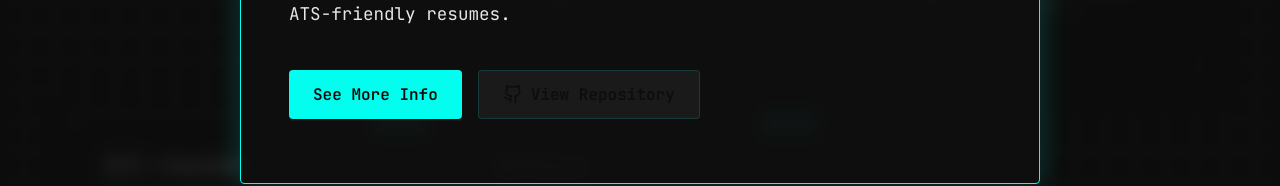
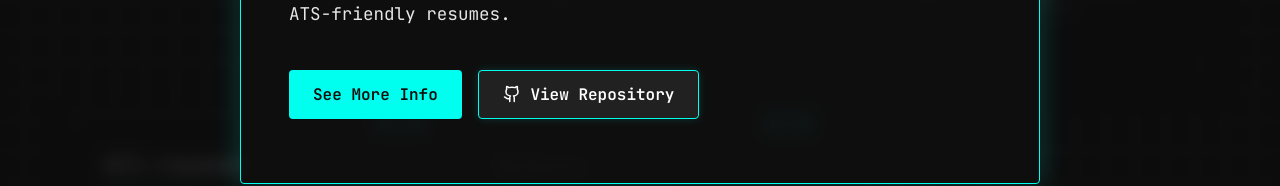
Before and after one commit to Abdul-Malik-0404/Portfolio, a Next.js app: page / in a window 1280 px wide. Both pictures are taken after a click on the element 250 px from the left and 2985 px from the top of the page. Shown: the part 3062-3248 px from the top of the page. Built offline with nearby package versions, Linux system fonts and the light colour scheme; no server answers.

Commit message:
Update View Repository button with bright contrast and glowing cyan hover state

```diff
--- a/src/app/globals.css
+++ b/src/app/globals.css
@@ -740,6 +740,32 @@ a, button, [role="button"], .interactive, .hover-glow {
   box-shadow: 0 0 20px rgba(0, 255, 238, 0.4);
 }
 
+.action-btn-secondary {
+  display: inline-flex;
+  align-items: center;
+  justify-content: center;
+  gap: 0.6rem;
+  background: rgba(255, 255, 255, 0.08);
+  color: #ffffff;
+  border: 1px solid var(--accent-cyan);
+  padding: 0.8rem 1.5rem;
+  border-radius: 4px;
+  font-weight: 600;
+  font-size: 1rem;
+  text-decoration: none;
+  transition: all 0.2s ease;
+  cursor: pointer;
+  box-shadow: 0 0 10px rgba(0, 255, 238, 0.15);
+}
+
+.action-btn-secondary:hover {
+  background: rgba(0, 255, 238, 0.15);
+  color: var(--accent-cyan);
+  border-color: var(--accent-cyan);
+  box-shadow: 0 0 20px rgba(0, 255, 238, 0.4);
+  transform: translateY(-2px);
+}
+
 /* Skills Modal */
 .skills-modal-overlay {
   position: fixed;
--- a/src/components/Projects.js
+++ b/src/components/Projects.js
@@ -104,8 +104,13 @@ export default function Projects() {
                     See More Info
                   </Link>
                   {project.githubLink && (
-                    <a href={project.githubLink} target="_blank" rel="noopener noreferrer" className="action-btn interactive" style={{ textDecoration: 'none', display: 'flex', alignItems: 'center', justifyContent: 'center', gap: '0.5rem', background: 'rgba(255, 255, 255, 0.05)', border: '1px solid var(--glass-border)' }}>
-                      <GithubIcon size={20} /> View Repository
+                    <a
+                      href={project.githubLink}
+                      target="_blank"
+                      rel="noopener noreferrer"
+                      className="action-btn-secondary interactive"
+                    >
+                      <GithubIcon size={18} /> View Repository
                     </a>
                   )}
                 </div>
```
